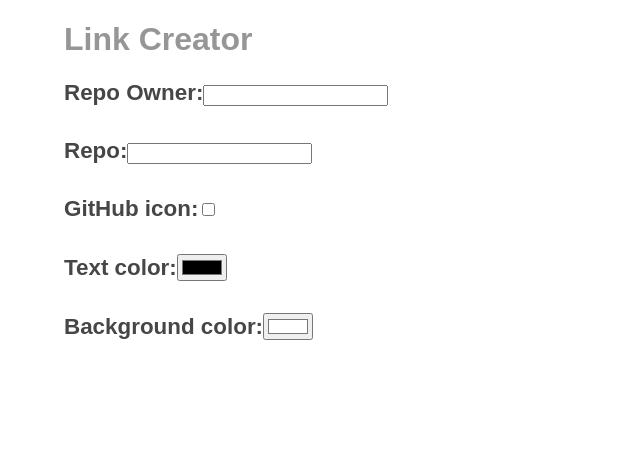
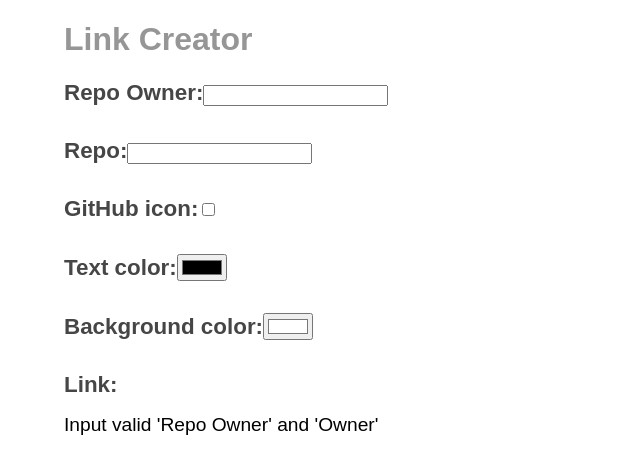
Before and after one commit to salis010/superchat-frontend-challenge, a React app: page / in a window 1280 px wide. Shown: the top 474 px of the page, without its empty margins (0-640 px from the left). Built offline with nearby package versions, Linux system fonts and the light colour scheme; the HTML template or start-up script is replaced by a standard one.

Commit message:
Creates Link component

```diff
--- /dev/null
+++ b/src/components/common/link.tsx
@@ -0,0 +1,26 @@
+import * as React from "react"
+import styled from "../../styles/styled"
+
+const P = styled.p`
+    font-size: 1.2rem;
+    margin-top: 1rem;
+`
+
+interface ILink {
+    url: string
+    isValidUrl: false
+}
+export const Link: React.FunctionComponent<ILink> = ({ url, isValidUrl }) => {
+    console.log(isValidUrl)
+    return (
+        <P>
+            {isValidUrl ? (
+                <a target="_blank" href="url">
+                    url
+                </a>
+            ) : (
+                url
+            )}
+        </P>
+    )
+}
--- a/src/components/link-creator/index.tsx
+++ b/src/components/link-creator/index.tsx
@@ -2,6 +2,7 @@ import React, { useState } from "react"
 import { PageWrapper, FieldWrapper } from "../common/elements"
 import { PageTitle } from "../common/page-title"
 import { Label } from "../common/label"
+import { Link } from "../common/link"
 import styled from "@emotion/styled"
 
 const H1 = styled.h1`
@@ -9,13 +10,17 @@ const H1 = styled.h1`
 `
 
 export const LinkCreator: React.FunctionComponent = () => {
-    const [linkParams, setLinkParams] = React.useState({
+    const [linkParams, setLinkParams] = useState({
         owner: "",
         repo: "",
         githubIcon: false,
         color: "#000000",
         backgroundColor: "#FFFFFF",
         buttonSize: "small",
+    })
+    const [link, setLink] = useState({
+        url: "Input valid 'Repo Owner' and 'Owner'",
+        isValidUrl: false,
     })
 
     const handleChange = (event) => {
@@ -78,6 +83,9 @@ export const LinkCreator: React.FunctionComponent = () => {
                         onChange={handleChange}
                     />
                 </FieldWrapper>
+
+                <Label text="Link" />
+                <Link url={link.url} isValidUrl={link.isValidUrl} />
             </form>
         </PageWrapper>
     )
```
